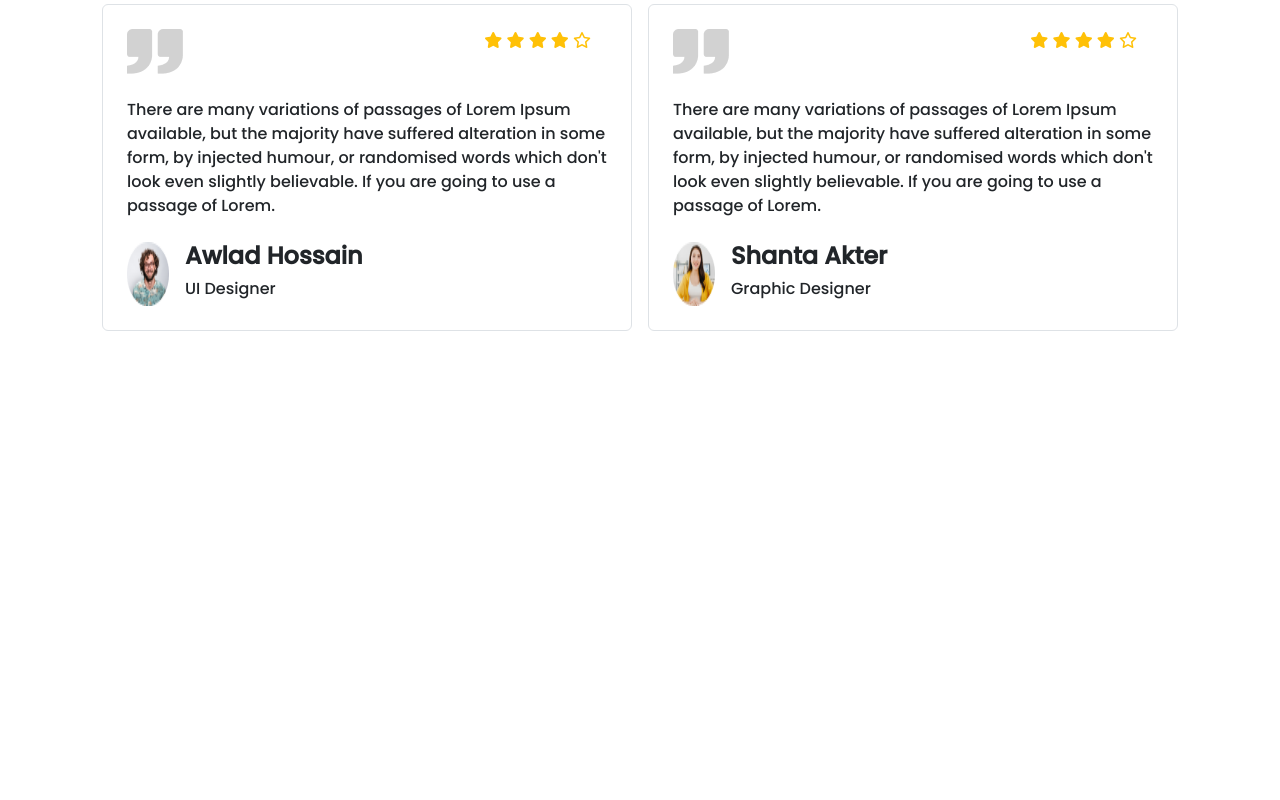
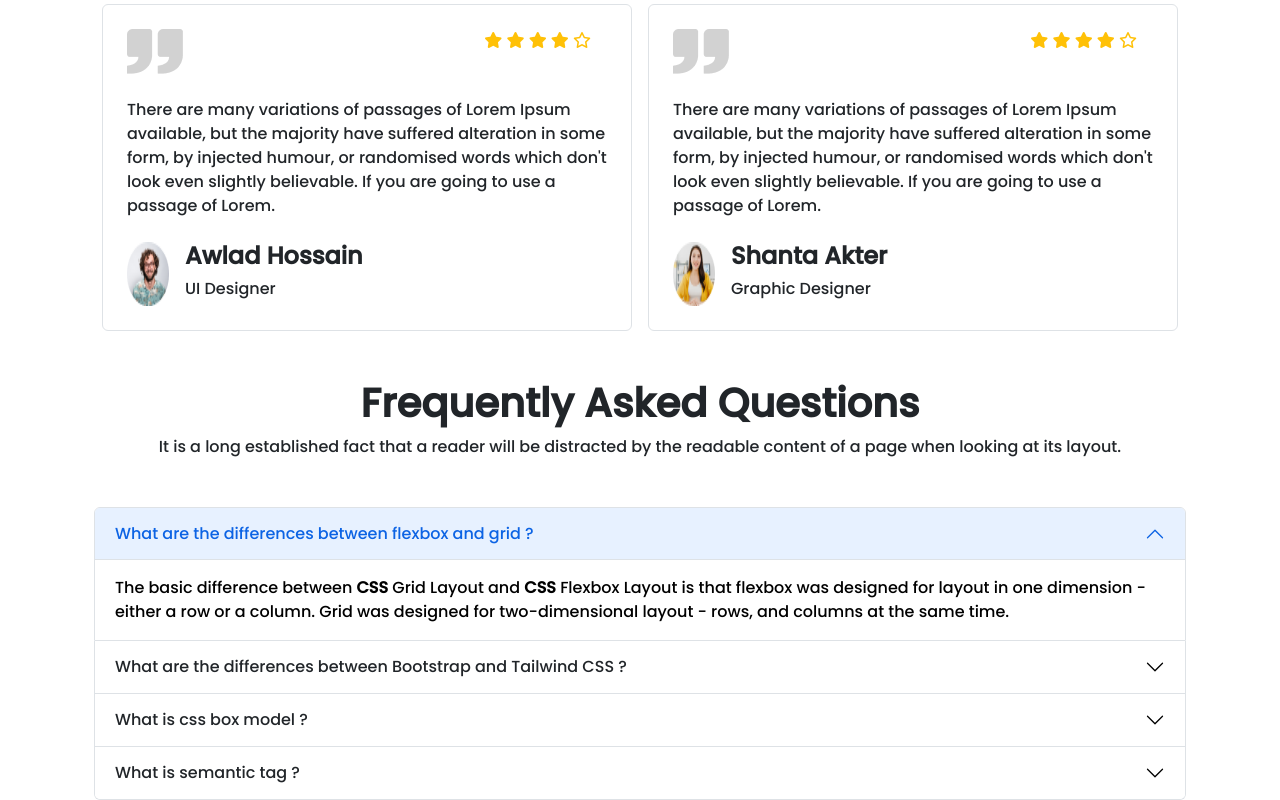
Before and after one commit to mehedihasan2004/E-Learning, a plain HTML site: page index.html in a window 1280 px wide. Shown: the part 3821-4621 px from the top of the page. Before the commit the page ends 4152 px from the top, so only its background shows below. Drawn offline with nearby package versions, Linux system fonts and the light colour scheme.

Commit message:
added FAQ section

```diff
--- a/index.html
+++ b/index.html
@@ -394,6 +394,89 @@
                 </div>
         </section>
         <!-- ----------- FEEDBACK SECTION ----------- -->
+
+        <!-- ----------- FAQ SECTION ----------- -->
+        <section class="container">
+            <div class="my-5">
+                <h1 class="fw-bolder text-center">Frequently Asked Questions</h1>
+                <p class="text-center">It is a long established fact that a reader will be distracted by the readable
+                    content of a page when
+                    looking at its layout.</p>
+            </div>
+            <div class="accordion" id="accordionPanelsStayOpenExample">
+                <div class="accordion-item">
+                    <h2 class="accordion-header" id="panelsStayOpen-headingOne">
+                        <button class="accordion-button" type="button" data-bs-toggle="collapse"
+                            data-bs-target="#panelsStayOpen-collapseOne" aria-expanded="true"
+                            aria-controls="panelsStayOpen-collapseOne">
+                            What are the differences between flexbox and grid ?
+                        </button>
+                    </h2>
+                    <div id="panelsStayOpen-collapseOne" class="accordion-collapse collapse show"
+                        aria-labelledby="panelsStayOpen-headingOne">
+                        <div class="accordion-body">
+                            The basic difference between <strong>CSS</strong> Grid Layout and <strong>CSS</strong>
+                            Flexbox Layout is that flexbox was designed for layout in one dimension - either a row or a
+                            column. Grid was designed for two-dimensional layout - rows, and columns at the same time.
+                        </div>
+                    </div>
+                </div>
+                <div class="accordion-item">
+                    <h2 class="accordion-header" id="panelsStayOpen-headingTwo">
+                        <button class="accordion-button collapsed" type="button" data-bs-toggle="collapse"
+                            data-bs-target="#panelsStayOpen-collapseTwo" aria-expanded="false"
+                            aria-controls="panelsStayOpen-collapseTwo">
+                            What are the differences between Bootstrap and Tailwind CSS ?
+                        </button>
+                    </h2>
+                    <div id="panelsStayOpen-collapseTwo" class="accordion-collapse collapse"
+                        aria-labelledby="panelsStayOpen-headingTwo">
+                        <div class="accordion-body">
+                            <strong>The main difference between TailwindCSS and Bootstrap is that Tailwind CSS is not a
+                                UI kit.</strong> Unlike UI kits such as Bootstrap, Bulma, and Foundation, Tailwind CSS
+                            doesn't have a default theme or built-in UI components. Instead, it comes with predesigned
+                            widgets you can use to build your site from scratch.
+                        </div>
+                    </div>
+                </div>
+                <div class="accordion-item">
+                    <h2 class="accordion-header" id="panelsStayOpen-headingThree">
+                        <button class="accordion-button collapsed" type="button" data-bs-toggle="collapse"
+                            data-bs-target="#panelsStayOpen-collapseThree" aria-expanded="false"
+                            aria-controls="panelsStayOpen-collapseThree">
+                            What is css box model ?
+                        </button>
+                    </h2>
+                    <div id="panelsStayOpen-collapseThree" class="accordion-collapse collapse"
+                        aria-labelledby="panelsStayOpen-headingThree">
+                        <div class="accordion-body">
+                            In web development, the <strong>CSS</strong> box model refers to how <strong>HTML</strong>
+                            elements are modeled in browser engines and how the dimensions of those
+                            <strong>HTML</strong> elements are derived from <strong>CSS</strong> properties. It is a
+                            fundamental concept for the composition of <strong>HTML</strong> webpages.
+                        </div>
+                    </div>
+                </div>
+                <div class="accordion-item">
+                    <h2 class="accordion-header" id="panelsStayOpen-headingFour">
+                        <button class="accordion-button collapsed" type="button" data-bs-toggle="collapse"
+                            data-bs-target="#panelsStayOpen-collapseFour" aria-expanded="false"
+                            aria-controls="panelsStayOpen-collapseFour">
+                            What is semantic tag ?
+                        </button>
+                    </h2>
+                    <div id="panelsStayOpen-collapseFour" class="accordion-collapse collapse"
+                        aria-labelledby="panelsStayOpen-headingFour">
+                        <div class="accordion-body">
+                            The <strong>HTML</strong> semantics refers to the tags that provide meaning to an
+                            <strong>HTML</strong> page rather than just presentation. It makes <strong>HTML</strong>
+                            more comprehensible by better defining the different sections and layout of web pages.
+                        </div>
+                    </div>
+                </div>
+            </div>
+        </section>
+        <!-- ----------- FAQ SECTION ----------- -->
     </main>
     <!-- ------------------------------- MAIN END ------------------------------- -->
 
```
